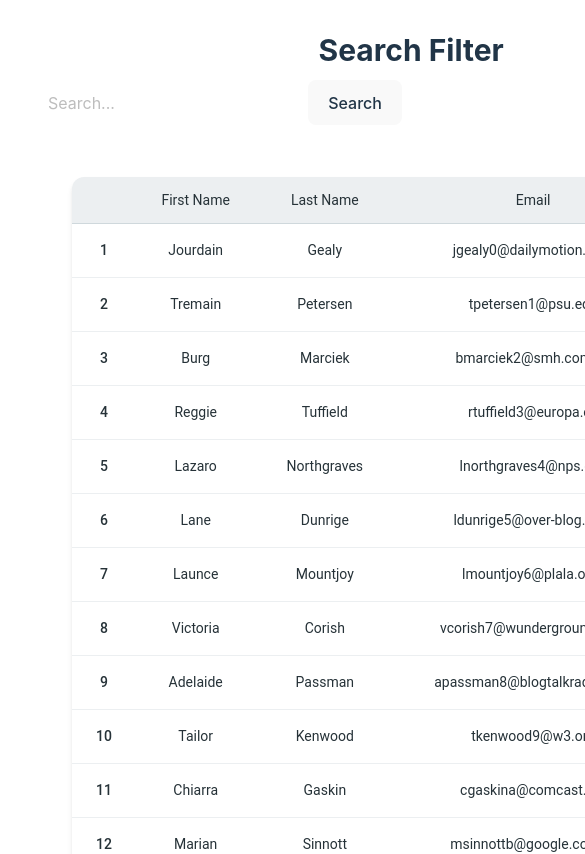
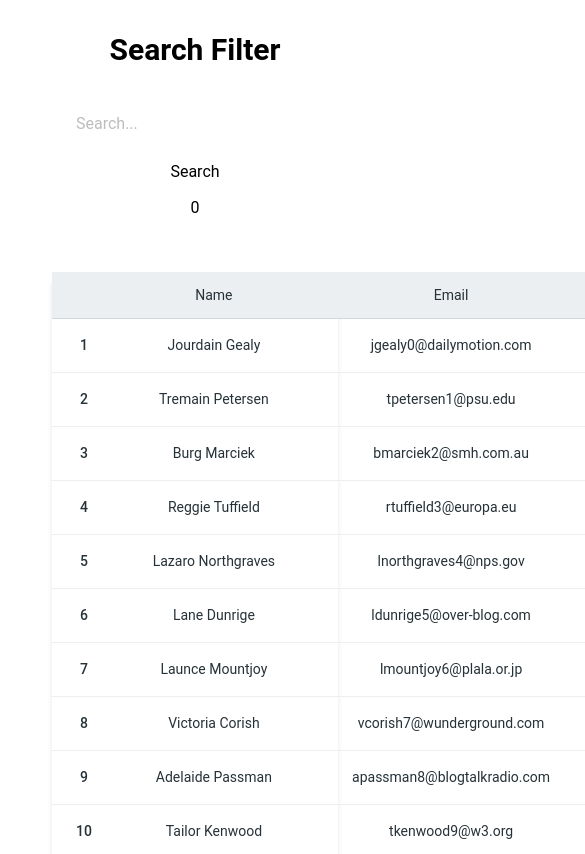
Before and after one commit to Eth3R-One/search-filter, a React (Vite) app: page / in a window 390 px wide. Shown: the top 854 px of the page, 585 px wide, since content can reach past the window. Built offline with nearby package versions, Linux system fonts and the light colour scheme.

Commit message:
implemented search for firstname, lastname and email

```diff
--- a/src/App.jsx
+++ b/src/App.jsx
@@ -5,28 +5,31 @@ import { Table } from "./Table";
 
 function App() {
   const [search, setSearch] = useState("");
-  const handleSearch = (e) => {
-    setSearch(e.target.value);
-    console.log(search);
-  };
+  const [searchCount, setSearchCount] = useState(0);
+
   return (
     <>
-      <h1 className="text-3xl font-bold">Search Filter</h1>
-      <div className="container mx-auto px-4 md:container md:mx-auto">
-        <div className="flex flex-">
+      <h1 className="text-3xl font-bold align-content-center">Search Filter</h1>
+      <div className="container mx-auto px-4 align-content-center md:container md:mx-auto">
+        <div className="flex mx-auto flex-col p-4 m-4 align-center">
           <input
-            onChange={handleSearch}
-            className="s-xl"
+            className="s-xl p-3"
             type="text"
             placeholder="Search..."
+            onChange={(e) => {
+              setSearch(e.target.value.toLowerCase());
+            }}
           />
-          <button onClick={handleSearch} className="m-3">
-            Search
-          </button>
+          <button className="m-3 s-xl">Search</button>
+          {(search !== "") & <div>Count:`${searchCount}`</div>}
         </div>
       </div>
-      <div className="flex m-auto p-10">
-        <Table />
+      <div className="flex m-auto p-5 md:container md:mx-auto">
+        <Table
+          search={search}
+          searchCount={searchCount}
+          setSearchCount={setSearchCount}
+        />
       </div>
     </>
   );
--- a/src/Table.jsx
+++ b/src/Table.jsx
@@ -1,18 +1,30 @@
 import { Card, Typography } from "@material-tailwind/react";
 import TABLE_ROWS from "./MOCK_DATA.json";
+import { useState } from "react";
 
-const TABLE_HEAD = ["", "First Name", "Last Name", "Email", "Gender"];
+const TABLE_HEAD = ["", "Name", "Email", "Gender"];
 
-export function Table() {
+export function Table({ search, searchCount = 0, setSearchCount }) {
+  const isSearchedValid = (person) => {
+    if (
+      person.first_name.toLowerCase().includes(search) ||
+      person.last_name.toLowerCase().includes(search) ||
+      person.email.toLowerCase().includes(search) ||
+      person.gender.toLowerCase().includes(search)
+    ) {
+      return true;
+    }
+    return false;
+  };
   return (
-    <Card className="h-full w-full overflow-auto ">
+    <Card className="h-full w-full ">
       <table className="w-full min-w-max table-auto text-center">
         <thead>
           <tr>
             {TABLE_HEAD.map((head) => (
               <th
                 key={head}
-                className="border-b border-blue-gray-100 bg-blue-gray-50 p-4 md:h-auto md:w-auto"
+                className="border-b border-blue-gray-100 bg-blue-gray-50 p-4"
               >
                 <Typography
                   variant="small"
@@ -26,13 +38,27 @@ export function Table() {
           </tr>
         </thead>
         <tbody>
-          {TABLE_ROWS.map(
-            ({ id, first_name, last_name, email, gender }, index) => {
+          {TABLE_ROWS.filter((person) => {
+            if (search === "") return person;
+            // else if (person.first_name.toLowerCase().includes(search))
+            //   return person;
+            else if (
+              person.first_name.toLowerCase().includes(search) ||
+              person.last_name.toLowerCase().includes(search) ||
+              person.email.toLowerCase().includes(search)
+            ) {
+              // setSearchCount((prev) => prev + 1);
+              // setSearchCount((prev) => prev + 1);
+              return person;
+            }
+            // isSearchedValid(person);
+          }).map(({ id, first_name, last_name, email, gender }, index) => {
             const isLast = index === TABLE_ROWS.length - 1;
             const classes = isLast
               ? "p-4"
-                : "p-4 border-b border-blue-gray-50";
-
+              : "p-4 border-b  border-blue-gray-50";
+            // setSearchCount(countSearcch);
+            console.log(searchCount);
             return (
               <tr key={id}>
                 <td className={classes}>
@@ -52,18 +78,10 @@ export function Table() {
                     color="blue-gray"
                     className="font-normal"
                   >
-                      {first_name}
+                    {first_name} {last_name}
                   </Typography>
                 </td>
-                  <td className={classes}>
-                    <Typography
-                      variant="small"
-                      color="blue-gray"
-                      className="font-normal"
-                    >
-                      {last_name}
-                    </Typography>
-                  </td>
+
                 <td className={classes}>
                   <Typography
                     variant="small"
@@ -84,8 +102,7 @@ export function Table() {
                 </td>
               </tr>
             );
-            }
-          )}
+          })}
         </tbody>
       </table>
     </Card>
--- a/src/index.css
+++ b/src/index.css
@@ -2,7 +2,7 @@
 @tailwind components;
 @tailwind utilities;
 
-:root {
+/* :root {
   font-family: Inter, system-ui, Avenir, Helvetica, Arial, sans-serif;
   line-height: 1.5;
   font-weight: 400;
@@ -69,4 +69,4 @@ button:focus-visible {
   button {
     background-color: #f9f9f9;
   }
-}
+} */
```
Lines whose indentation alone changed are shown as unchanged.
